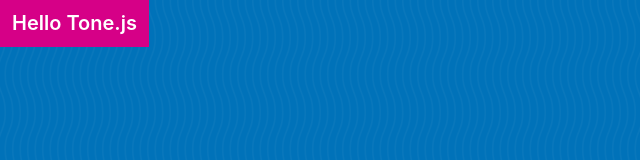
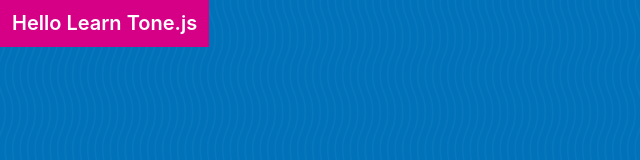
Before and after one commit to GraemeTG/tonejs, a website: page index.html in a window 1280 px wide. Shown: the whole page, without its empty margins (0-640 px from the left). Drawn offline with nearby package versions, Linux system fonts and the light colour scheme.

Commit message:
Changed the text on the button

```diff
--- a/index.html
+++ b/index.html
@@ -7,7 +7,7 @@
     <link rel="stylesheet" href="css/base.css">
 </head>
 <body>
-    <button id="play-button">Hello Tone.js</button>
+    <button id="play-button">Hello Learn Tone.js</button>
 
     <script src="./node_modules/tone/build/Tone.js"></script>
     <script>
```
